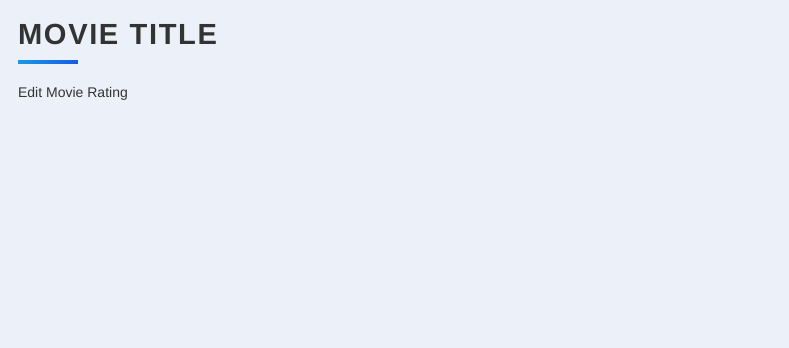
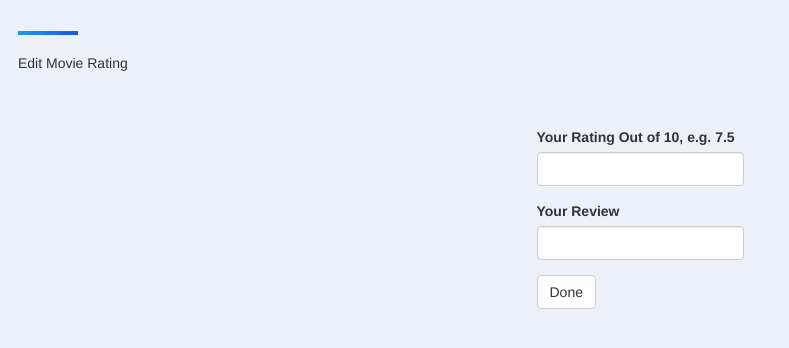
Before and after one commit to asbelljc/top-movies, a Flask app: template templates/edit.html in a window 1280 px wide. Shown: the top 348 px of the page, without its empty margins (0-789 px from the left). Run offline with Flask 2, Linux system fonts and the light colour scheme; the template is opened without the code that fills it: values that come from a table or form of the project are taken from there, others are empty; some libraries are stand-ins or nearby versions.

Commit message:
Added form for editing rating/review with WTForms

```diff
--- a/main.py
+++ b/main.py
@@ -31,11 +31,33 @@
 db.create_all()
 
 
+# Rating form
+class RateMovieForm(FlaskForm):
+    rating = StringField("Your Rating Out of 10, e.g. 7.5")
+    review = StringField("Your Review")
+    submit = SubmitField("Done")
+
+
 @app.route("/")
 def home():
     all_movies = Movie.query.all()
     return render_template("index.html", movies=all_movies)
 
 
+@app.route("/edit", methods=["GET", "POST"])
+def rate_movie():
+    form = RateMovieForm()
+    movie_id = request.args.get("id")
+    movie = Movie.query.get(movie_id)
+
+    if form.validate_on_submit():
+        movie.rating = float(form.rating.data)
+        movie.review = form.review.data
+        db.session.commit()
+        return redirect(url_for("home"))
+
+    return render_template("edit.html", movie=movie, form=form)
+
+
 if __name__ == "__main__":
     app.run(debug=True)
--- a/templates/edit.html
+++ b/templates/edit.html
@@ -1,18 +1,22 @@
-{% extends 'bootstrap/base.html' %}
-{% import "bootstrap/wtf.html" as wtf %}
+{% extends 'bootstrap/base.html' %} {% import "bootstrap/wtf.html" as wtf %} {%
+block styles %} {{ super() }}
+<link
+  rel="stylesheet"
+  href="https://fonts.googleapis.com/css?family=Nunito+Sans:300,400,700"
+/>
+<link
+  rel="stylesheet"
+  href="https://fonts.googleapis.com/css?family=Poppins:300,400,700"
+/>
+<link
+  rel="stylesheet"
+  href="{{ url_for('static', filename='css/styles.css') }}"
+/>
+{% endblock %} {% block title %}Edit Movies{% endblock %} {% block content %}
+<div class="content">
+  <h1 class="heading">{{ movie.title }}</h1>
+  <p class="description">Edit Movie Rating</p>
 
-{% block styles %}
-  {{ super() }}
-  <link rel="stylesheet" href="https://fonts.googleapis.com/css?family=Nunito+Sans:300,400,700">
-  <link rel="stylesheet" href="https://fonts.googleapis.com/css?family=Poppins:300,400,700">
-  <link rel="stylesheet" href="{{ url_for('static', filename='css/styles.css') }}">
+  {{ wtf.quick_form(form) }}
+</div>
 {% endblock %}
-
-{% block title %}Edit Movies{% endblock %}
-
-{% block content %}
-<div class="content">
-  <h1 class="heading">Movie Title</h1>
-    <p class="description">Edit Movie Rating</p>
-  </div>
-{% endblock %}
--- a/templates/index.html
+++ b/templates/index.html
@@ -43,7 +43,9 @@
         </div>
         <p class="review">{{ movie.review }}</p>
         <p class="overview">{{ movie.description }}</p>
-        <a href="#" class="button">Update</a>
+        <a href="{{ url_for('rate_movie', id=movie.id) }}" class="button"
+          >Update</a
+        >
         <a href="#" class="button delete-button">Delete</a>
       </div>
     </div>
```
